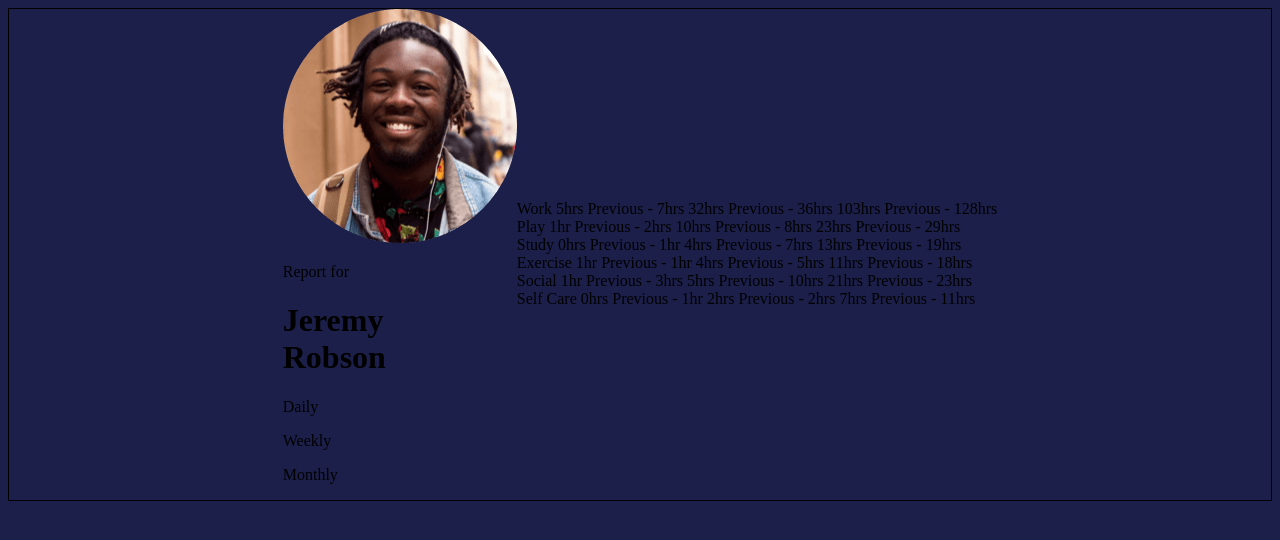
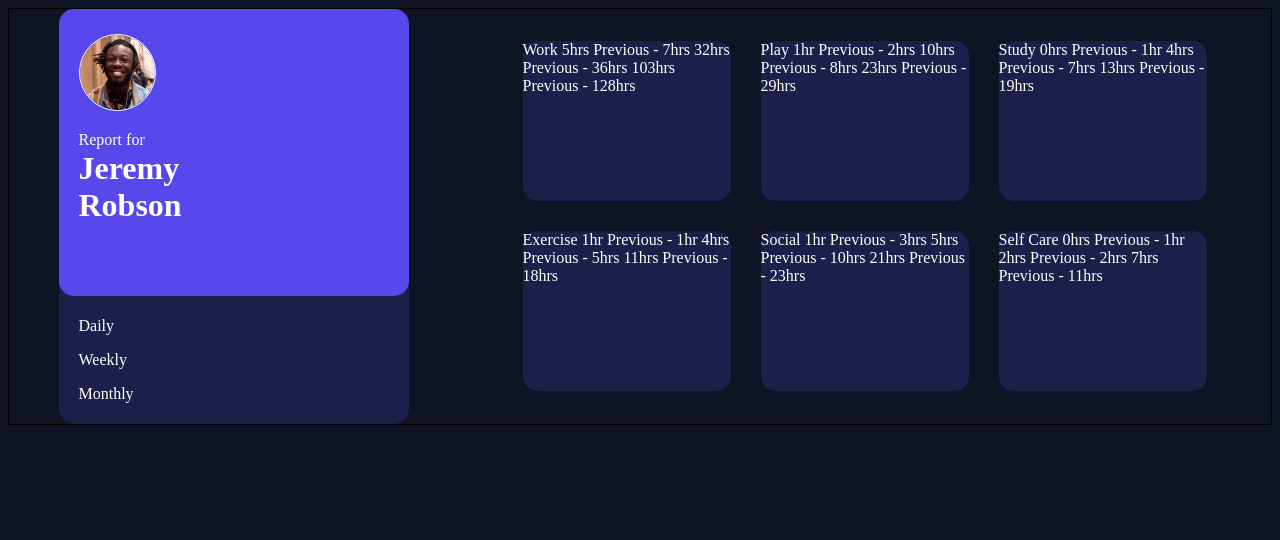
Before and after one commit to XoelVeiga/FrontendMentor-time-tracking-dashboard, a plain HTML site: page index.html in a window 1280 px wide. Drawn offline with Linux system fonts and the light colour scheme; a web font is replaced by a local one.

Commit message:
added styles for the first big card

```diff
--- a/styles.css
+++ b/styles.css
@@ -1,12 +1,74 @@
+@font-face {
+    font-family: "Rubik";
+    src: url("fonts/Rubik-VariableFont_wght.ttf");
+}
+
 body {
-    background-color: hsl(235, 46%, 20%);
+    font-family: "Rubik";
+    background-color: hsl(226, 43%, 10%);
+    height: 100%;
 }
 
 .container {
     display: flex;
     align-items: center;
-    justify-content: center;
     border-width: 1px;
     border-style: solid;
     border-color: black;
+    justify-content: space-around;
 }
+
+.big_card {
+    color: white;
+    display: block;
+    background-color: hsl(235, 46%, 20%);
+    border-radius: 15px;
+    width: 350px;
+}
+
+.big_card img {
+    height: 75px;
+    border-width: 1px;
+    border-style: solid;
+    border-color: white;
+    border-radius: 50%;
+}
+
+.section_1 {
+    background-color: hsl(246, 80%, 60%);
+    padding-left: 20px;
+    border-radius: 15px;
+    padding-top: 25px;
+    padding-bottom: 50px;
+}
+
+.section_1 p {
+    margin-bottom: -20px;
+}
+
+
+.section_2 {
+    display: block;
+    padding-left: 20px;
+    padding-top: 5px;
+    padding-bottom: 5px;
+}
+
+.section_2 p:hover {
+    font-weight: bold;
+    cursor: pointer;
+}
+
+.row {
+    display: flex;
+    justify-content: space-between;
+}
+
+.card {
+    background-color: hsl(235, 46%, 20%);
+    height: 10rem;
+    width: 13rem;
+    margin: 15px;
+    border-radius: 15px;
+    color: white;
+}
```
